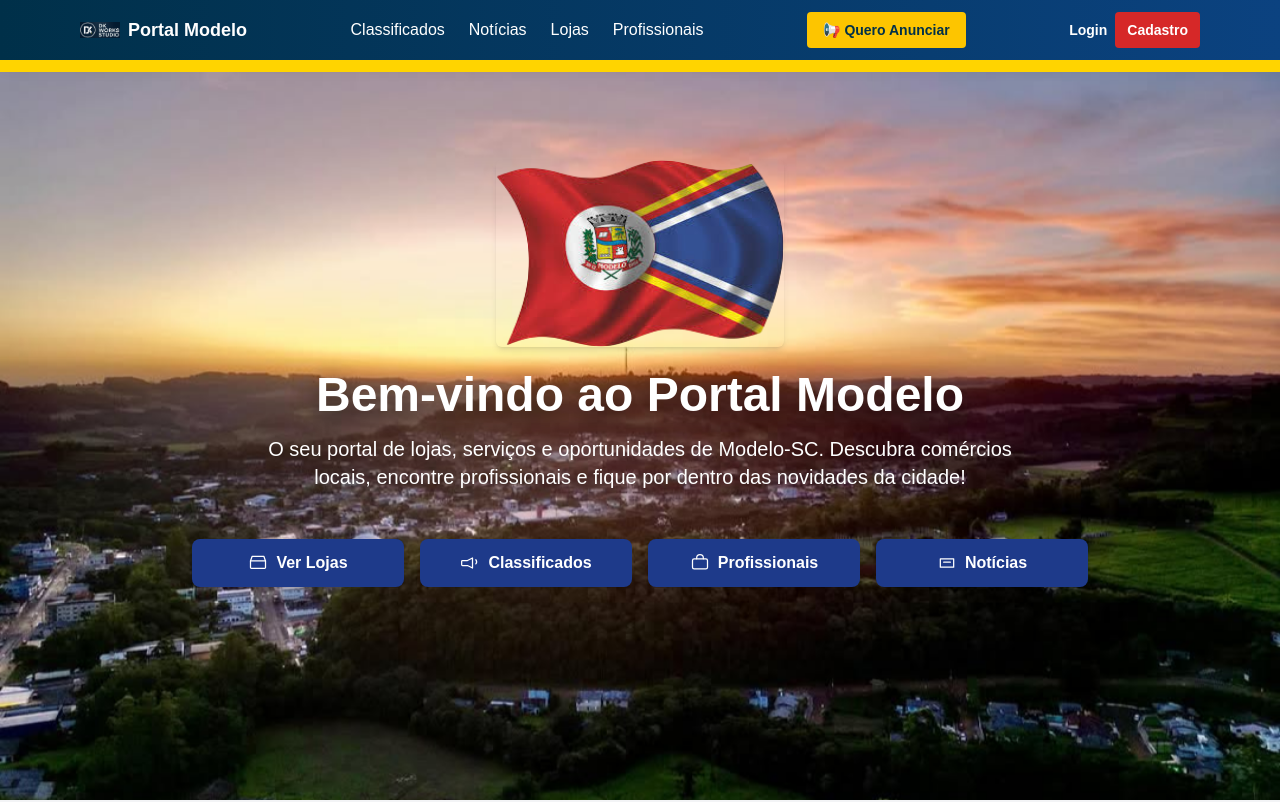
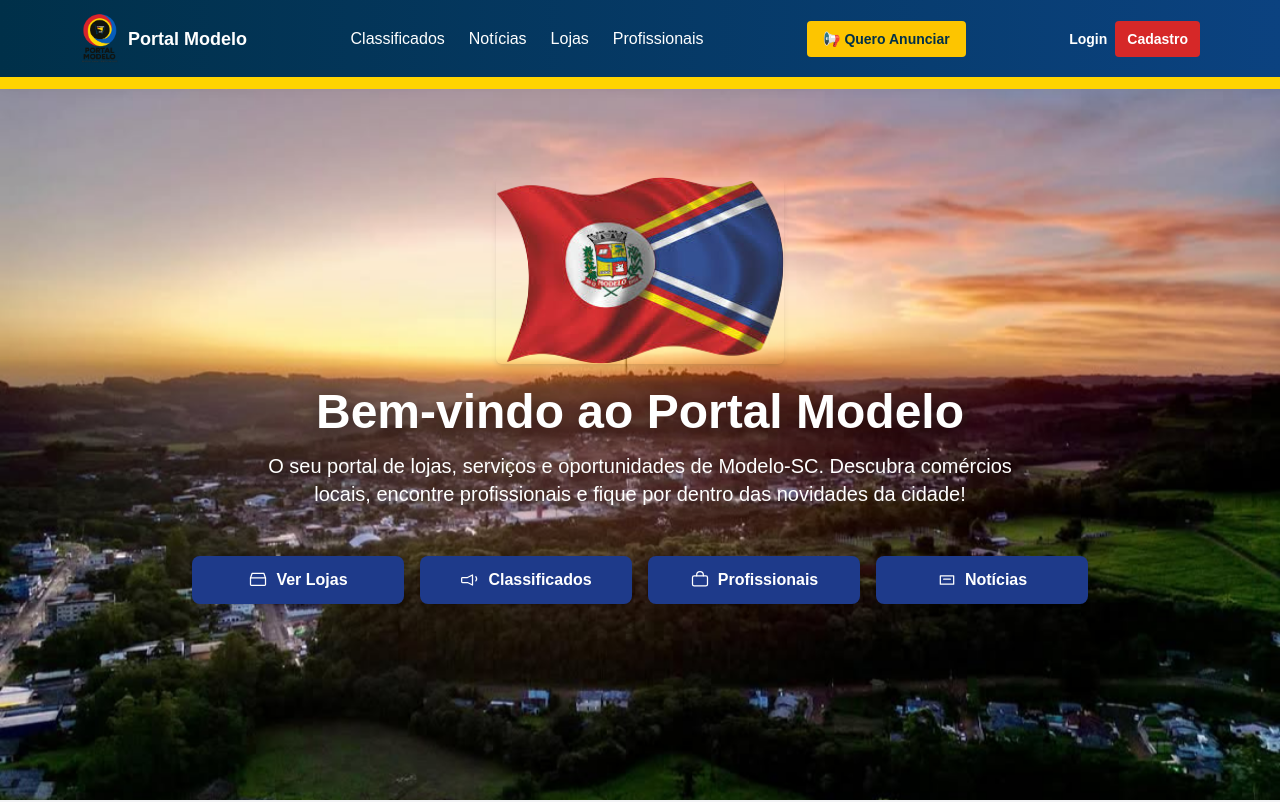
Before and after one commit to dfktec1978/portalModelo, a Next.js app: page / in a window 1280 px wide. Shown: the top 802 px of the page. Built offline with nearby package versions, Linux system fonts and the light colour scheme; no server answers.

Commit message:
Atualização --> Logo Cabeçalho

```diff
--- a/src/components/Editor.tsx
+++ b/src/components/Editor.tsx
@@ -82,7 +82,7 @@ export default function Editor({ value, onChange, placeholder }: EditorProps) {
       <div
         ref={editorRef}
         contentEditable
-        className="min-h-[200px] p-3 bg-white focus:outline-none focus:ring-2 focus:ring-blue-500 border-0"
+        className="min-h-[200px] p-3 bg-white text-black focus:outline-none focus:ring-2 focus:ring-blue-500 border-0"
         onInput={handleInput}
         dangerouslySetInnerHTML={{ __html: value }}
         style={{
--- a/src/components/Header.tsx
+++ b/src/components/Header.tsx
@@ -41,7 +41,7 @@ export default function Header() {
         {/* Logo */}
         <Link href="/" className="flex items-center gap-2 hover:opacity-80 transition">
           <Image
-            src="/img/logos/dk01.png"
+            src="/img/logos/logo.png"
             alt="Portal Modelo"
             width={40}
             height={40}
```
Also changed, not shown: comitDiario.txt.
